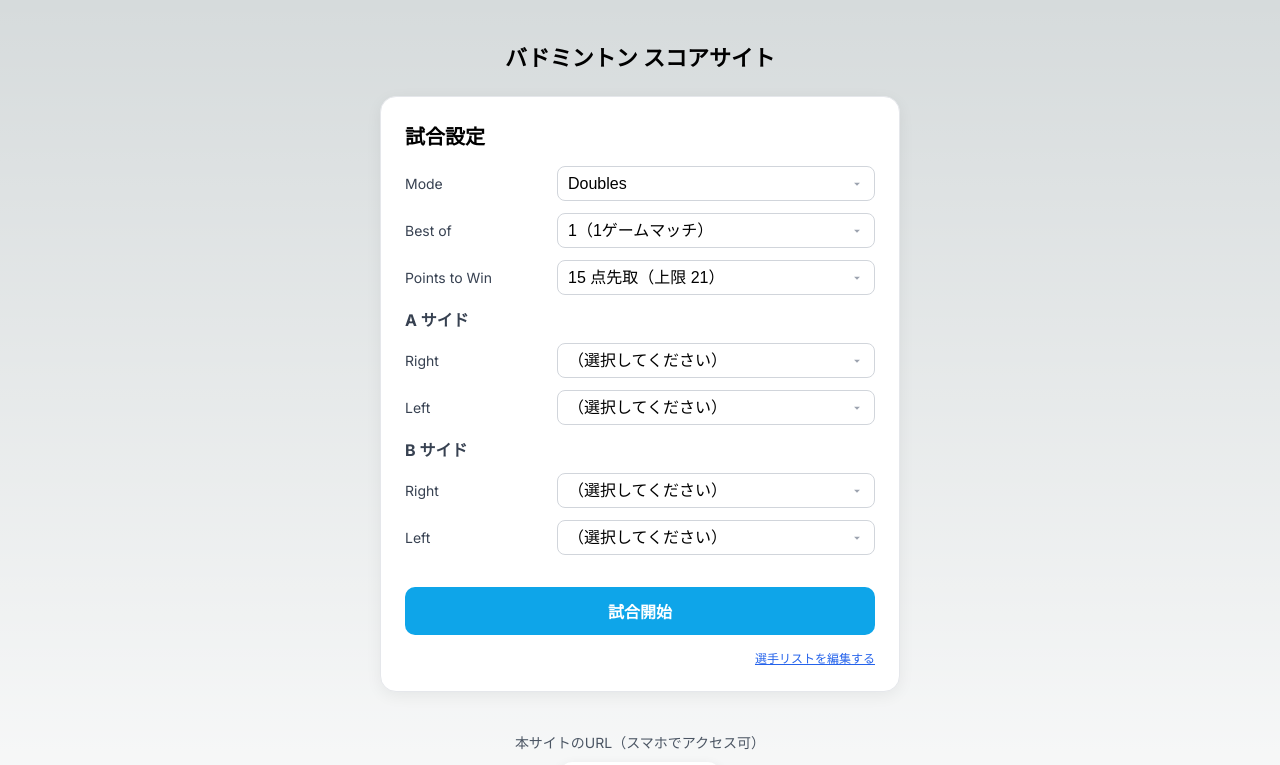
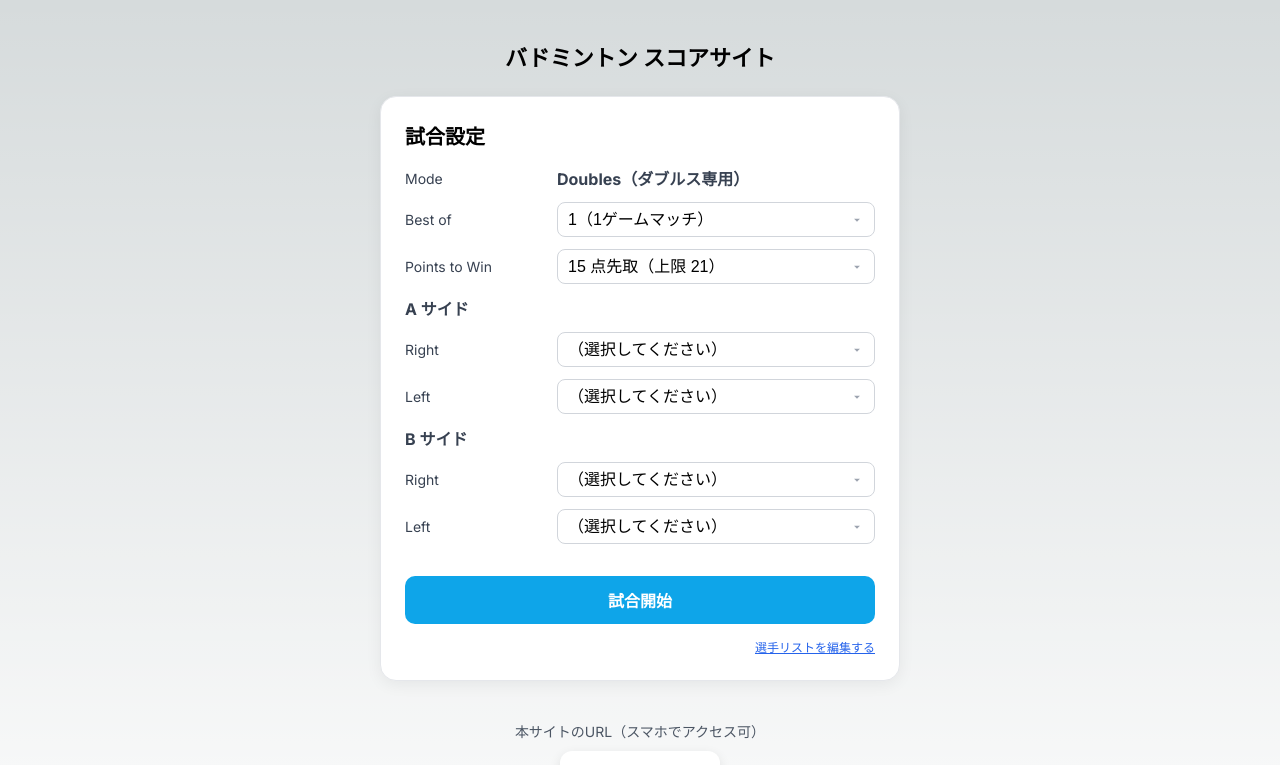
Before and after one commit to KimiyukiYamauchi/bdscore, a Next.js app: page / in a window 1280 px wide. Shown: the top 765 px of the page. Built offline with nearby package versions, Linux system fonts and the light colour scheme.

Commit message:
ダブルス専用にする

```diff
--- a/app/_components/SettingsForm.module.css
+++ b/app/_components/SettingsForm.module.css
@@ -24,6 +24,11 @@
 .label {
   font-size: 14px;
   color: #374151;
+}
+
+.modeFixed {
+  color: #374151;
+  font-weight: bold;
 }
 
 .select {
--- a/app/_components/SettingsForm.tsx
+++ b/app/_components/SettingsForm.tsx
@@ -10,7 +10,7 @@ export default function SettingsForm() {
   const router = useRouter();
   const { players, loaded } = usePlayers(); // ★ ここで localStorage 管理のリストを取得
 
-  const [mode, setMode] = useState<"singles" | "doubles">("doubles");
+  const mode = "doubles" as const; // ← 常にダブルス扱い
   const [bestOf, setBestOf] = useState<1 | 3>(1);
   const [pointsToWin, setPointsToWin] = useState<15 | 21>(15);
 
@@ -32,15 +32,10 @@ export default function SettingsForm() {
       pointsToWin: String(pointsToWin),
     });
 
-    if (mode === "singles") {
-      if (a) params.set("a", a);
-      if (b) params.set("b", b);
-    } else {
     if (aL) params.set("aL", aL);
     if (aR) params.set("aR", aR);
     if (bL) params.set("bL", bL);
     if (bR) params.set("bR", bR);
-    }
 
     router.push(`/match?${params.toString()}`);
   };
@@ -57,18 +52,8 @@ export default function SettingsForm() {
       )}
 
       <div className={styles.row}>
-        <label className={styles.label} htmlFor="mode">
-          Mode
-        </label>
-        <select
-          id="mode"
-          className={styles.select}
-          value={mode}
-          onChange={(e) => setMode(e.target.value as "singles" | "doubles")}
-        >
-          <option value="singles">Singles</option>
-          <option value="doubles">Doubles</option>
-        </select>
+        <span className={styles.label}>Mode</span>
+        <span className={styles.modeFixed}>Doubles（ダブルス専用）</span>
       </div>
 
       <div className={styles.row}>
@@ -101,45 +86,11 @@ export default function SettingsForm() {
         </select>
       </div>
 
-      {/* 選手選択：モードで切替 */}
-      {mode === "singles" ? (
-        <>
-          <div className={styles.row}>
-            <label className={styles.label}>A 選手</label>
-            <select
-              className={styles.select}
-              value={a}
-              onChange={(e) => setA(e.target.value)}
-            >
-              <option value="">（選択してください）</option>
-              {players.map((p) => (
-                <option key={`a-${p}`} value={p}>
-                  {p}
-                </option>
-              ))}
-            </select>
-          </div>
-          <div className={styles.row}>
-            <label className={styles.label}>B 選手</label>
-            <select
-              className={styles.select}
-              value={b}
-              onChange={(e) => setB(e.target.value)}
-            >
-              <option value="">（選択してください）</option>
-              {players.map((p) => (
-                <option key={`b-${p}`} value={p}>
-                  {p}
-                </option>
-              ))}
-            </select>
-          </div>
-        </>
-      ) : (
-        <>
+      {/* ★ ダブルス専用：A/Bサイドの Left / Right を選択 */}
       <div className={styles.row}>
         <b className={styles.subttl}>A サイド</b>
       </div>
+
       <div className={styles.row}>
         <label className={styles.label}>Right</label>
         <select
@@ -155,6 +106,7 @@ export default function SettingsForm() {
           ))}
         </select>
       </div>
+
       <div className={styles.row}>
         <label className={styles.label}>Left</label>
         <select
@@ -174,6 +126,7 @@ export default function SettingsForm() {
       <div className={styles.row}>
         <b className={styles.subttl}>B サイド</b>
       </div>
+
       <div className={styles.row}>
         <label className={styles.label}>Right</label>
         <select
@@ -189,6 +142,7 @@ export default function SettingsForm() {
           ))}
         </select>
       </div>
+
       <div className={styles.row}>
         <label className={styles.label}>Left</label>
         <select
@@ -204,8 +158,6 @@ export default function SettingsForm() {
           ))}
         </select>
       </div>
-        </>
-      )}
 
       <button className={styles.button} type="submit">
         試合開始
```
Also changed, not shown: app/match/Scoreboard.tsx (+3 -19 lines). Lines whose indentation alone changed are shown as unchanged.
